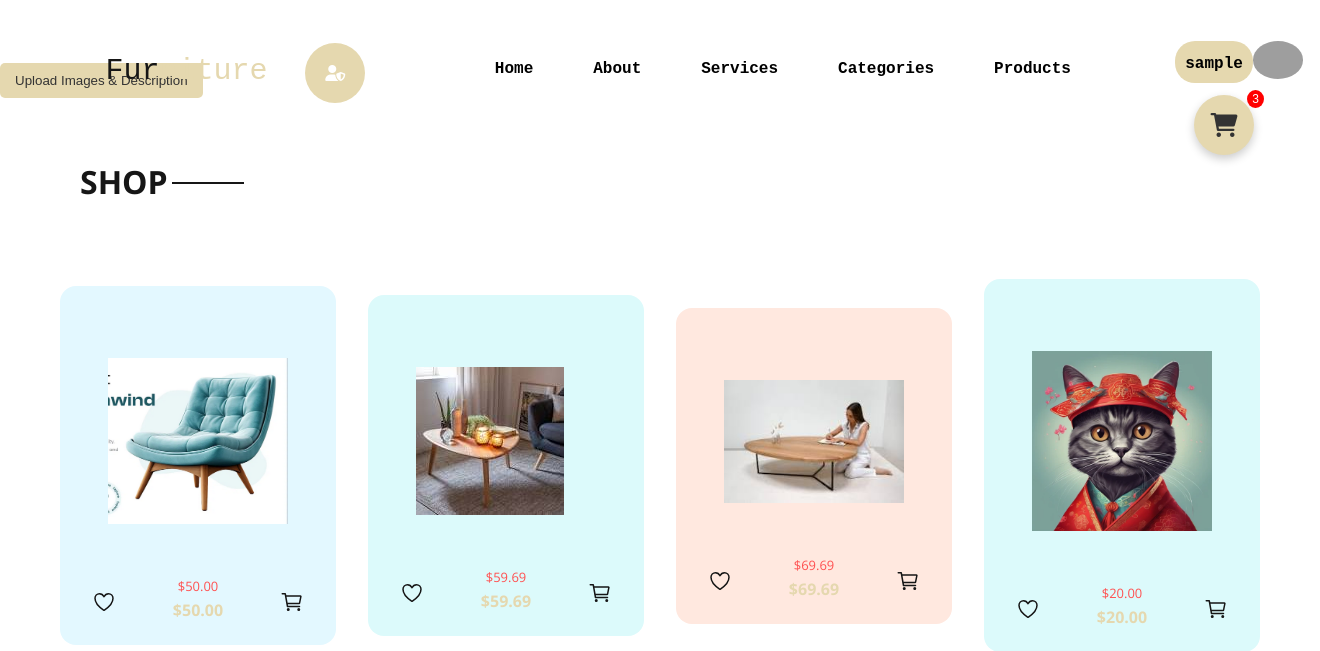
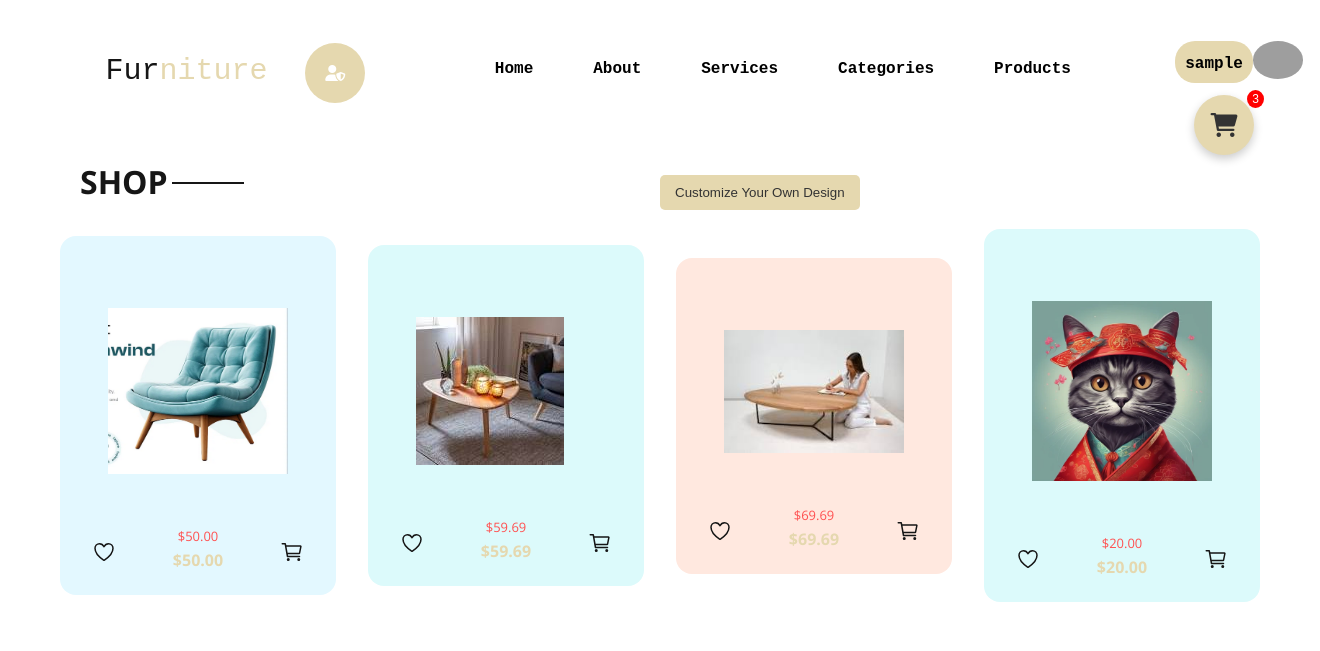
Before and after one commit to YoussefTakali/Furniture, a PHP site: page /productuser.php in a window 1320 px wide. Shown: the top 651 px of the page. Run offline with PHP 8.4, Linux system fonts and the light colour scheme; the visitor is signed in with stand-in values (Sample User, id 1); data comes from the database, SQL or seed files in the repository; some libraries are stand-ins or nearby versions; grey boxes are pictures that could not be loaded.

Commit message:
branch commit

```diff
--- a/public/css/productuser.css
+++ b/public/css/productuser.css
@@ -408,3 +408,8 @@ button:hover {
     left: -20%;
     top:5%;
 }
+button.upload-btn{
+    position: absolute;
+    top: 20%;
+    left: 50%;
+}
--- a/public/productuser.php
+++ b/public/productuser.php
@@ -202,7 +202,7 @@ window.onclick = function(event) {
                 </ul>
                 <?php if ($_SESSION['role'] == 'admin') echo '<a id="ad" class="button round-button" href="./dashboard.php"><i class="fas fa-user-shield"></i></a>'; ?>
             </nav>
-            <button class="upload-btn" onclick="openUploadModal()">Upload Images & Description</button>
+            <button class="upload-btn" onclick="openUploadModal()">Customize Your Own Design</button>
     <h1 class="title-shop">SHOP</h1>
     <button class="view-cart-button" onclick="openModal()">
     <i class="fas fa-shopping-cart"></i> <!-- Cart icon -->
@@ -265,6 +265,7 @@ window.onclick = function(event) {
         <span class="close" onclick="closeUploadModal()">&times;</span>
         <h2>Upload Images & Description</h2>
         <form id="uploadForm" method="POST" enctype="multipart/form-data" action="upload_images.php">
+        <input type="hidden" name="product_id" value="<?= $product['id']; ?>"> <!-- Pass the product ID here -->
             <label for="productDescription">Product Description:</label>
             <textarea name="description" id="productDescription" rows="4" placeholder="Enter product description" required></textarea>
 
```
Also changed, not shown: public/upload_images.php (added, +40 -0 lines), uploads/Capture d’écran du 2024-09-26 09-49-50.png (added), uploads/Capture d’écran du 2024-09-26 09-49-54.png (added), uploads/Capture d’écran du 2024-10-02 10-06-06.png (added).
